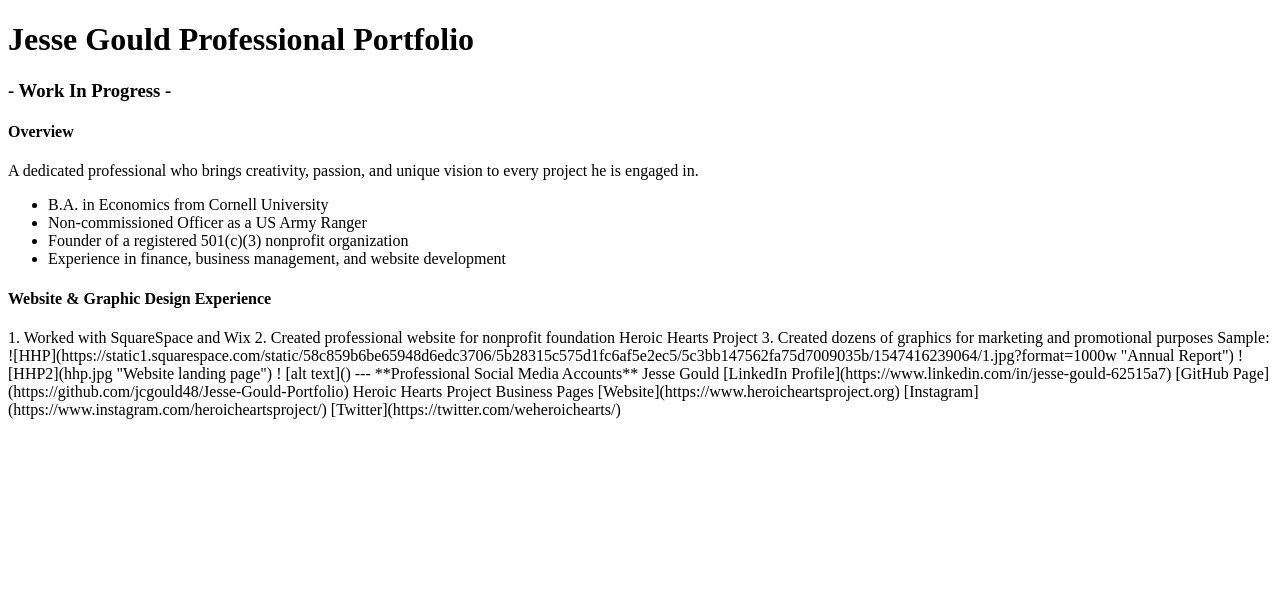
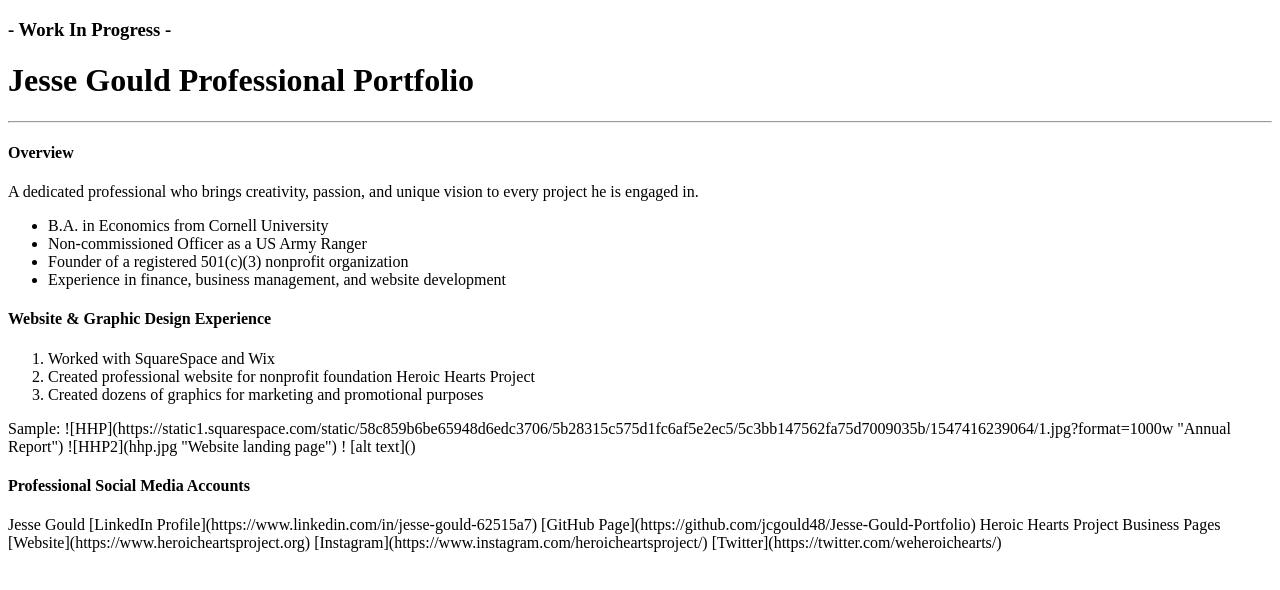
Before and after one commit to jcgould48/modified-porfolio-html, a plain HTML site: page index.html in a window 1280 px wide. Drawn offline with Linux system fonts and the light colour scheme.

Commit message:
Added numbered list

```diff
--- a/index.html
+++ b/index.html
@@ -6,9 +6,10 @@
         <meta name="viewport" content="width=device-width, initial-scale=1">
     </head>
     <body>
-        <h1>Jesse Gould Professional Portfolio</h1>
-            <h3>- Work In Progress -
-            </h3>
+        <h3>- Work In Progress -</h3>
+
+                <h1>Jesse Gould Professional Portfolio</h1>
+            <hr>
                 <p>
                     <h4>Overview</h4>
                     A dedicated professional who brings creativity, passion, and unique vision to every project he is engaged in.
@@ -20,11 +21,12 @@
                 </ul>
 
                 <h4>Website & Graphic Design Experience</h4>
+                    <ol>
+                        <li>Worked with SquareSpace and Wix </li>
+                        <li>Created professional website for nonprofit foundation Heroic Hearts Project</li>
+                        <li>Created dozens of graphics for marketing and promotional purposes</li>
 
-                    1.  Worked with SquareSpace and Wix
-                    2.  Created professional website for nonprofit foundation Heroic Hearts Project
-                    3.  Created dozens of graphics for marketing and promotional purposes
-
+                    </ol>
 
                     Sample:
 
@@ -35,8 +37,7 @@
 
                     ! [alt text]()
 
-                    ---
-                    **Professional Social Media Accounts**
+                    <h4>Professional Social Media Accounts</h4>
 
                     Jesse Gould
 
```
